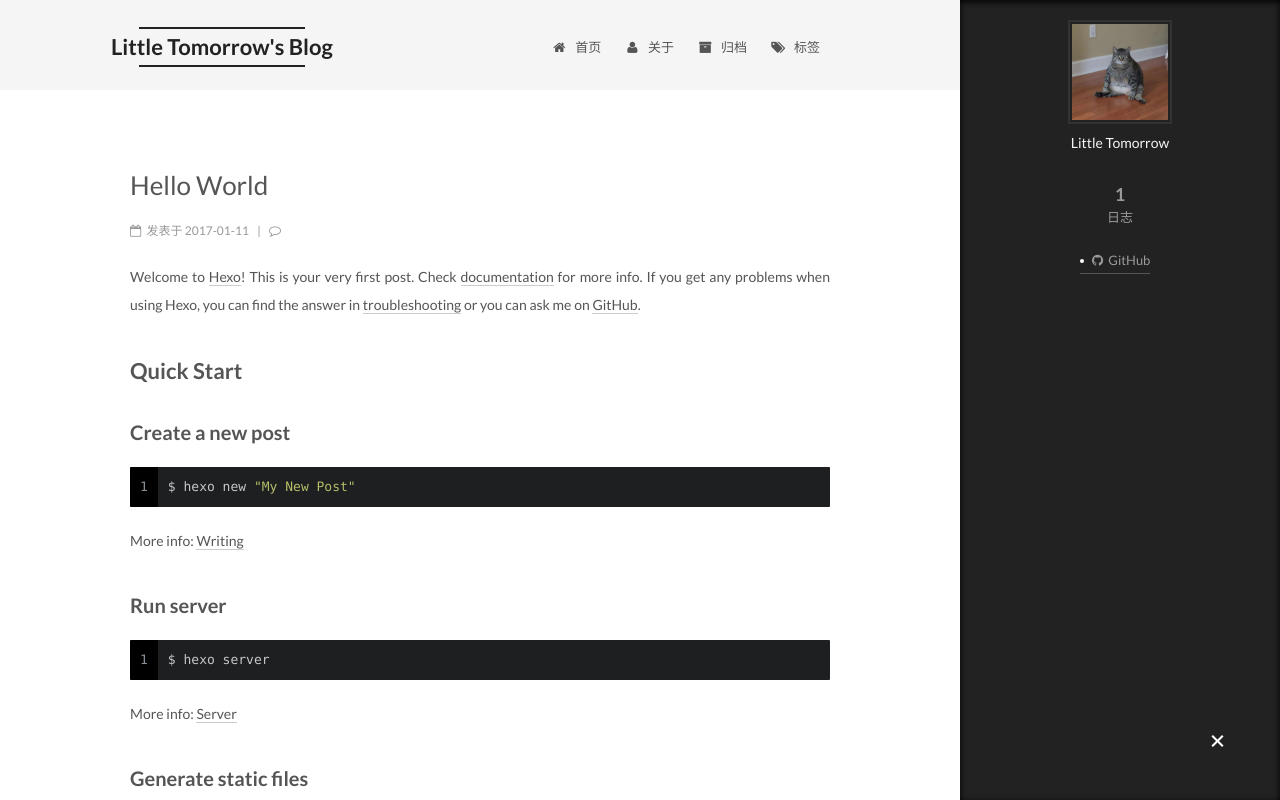
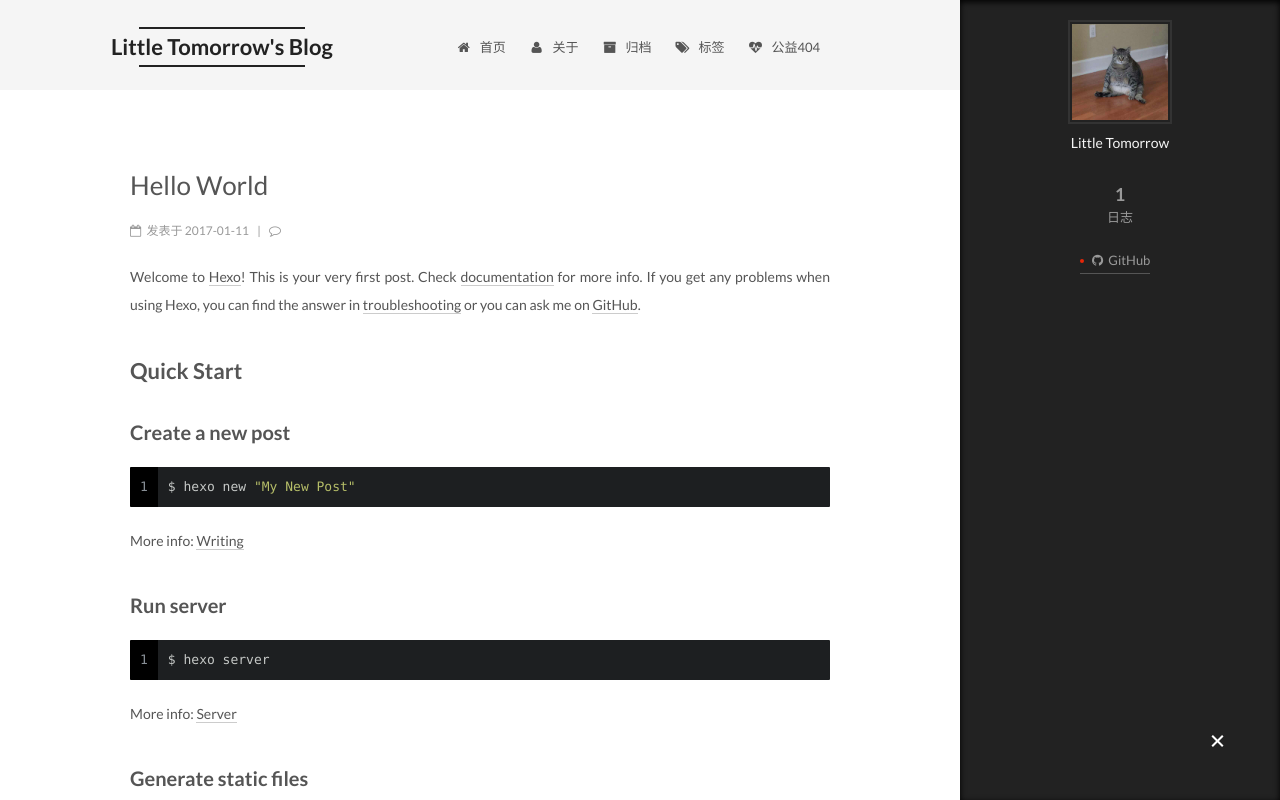
Before and after one commit to little-tomorrow/blog, a plain HTML site: page index.html in a window 1280 px wide. Both pictures are taken after a click on the element 1217 px from the left and 742 px from the top of the page. Shown: the top 800 px of the page. Drawn offline with Linux system fonts and the light colour scheme; a script that the page names is missing.

Commit message:
Site updated: 2017-01-14 20:04:48

```diff
--- a/css/main.css
+++ b/css/main.css
@@ -1685,7 +1685,7 @@ pre .javascript .function {
   width: 4px;
   height: 4px;
   border-radius: 50%;
-  background: #fff;
+  background: #e72608;
 }
 .links-of-blogroll {
   font-size: 13px;
--- a/index.html
+++ b/index.html
@@ -235,6 +235,16 @@
               <i class="menu-item-icon fa fa-fw fa-tags"></i> <br>
 
             标签
+          </a>
+        </li>
+
+
+        <li class="menu-item menu-item-commonweal">
+          <a href="/404.html" rel="section">
+
+              <i class="menu-item-icon fa fa-fw fa-heartbeat"></i> <br>
+
+            公益404
           </a>
         </li>
 
```
Also changed, not shown: archives/2017/01/index.html (+10 -0 lines), archives/2017/index.html (+10 -0 lines), archives/index.html (+10 -0 lines), posts/4a17b156/index.html (+10 -0 lines), tags/index.html (+10 -0 lines), favicon.ico, images/favicon.ico (deleted).
